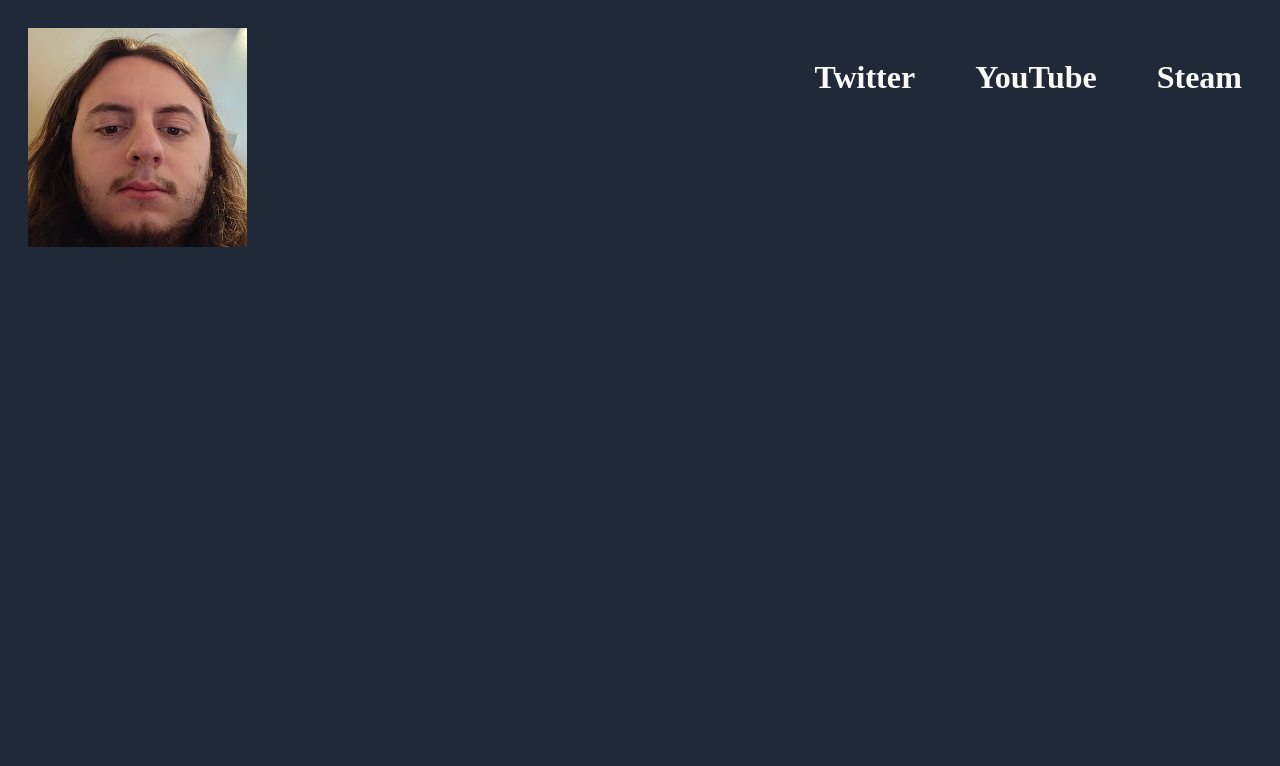
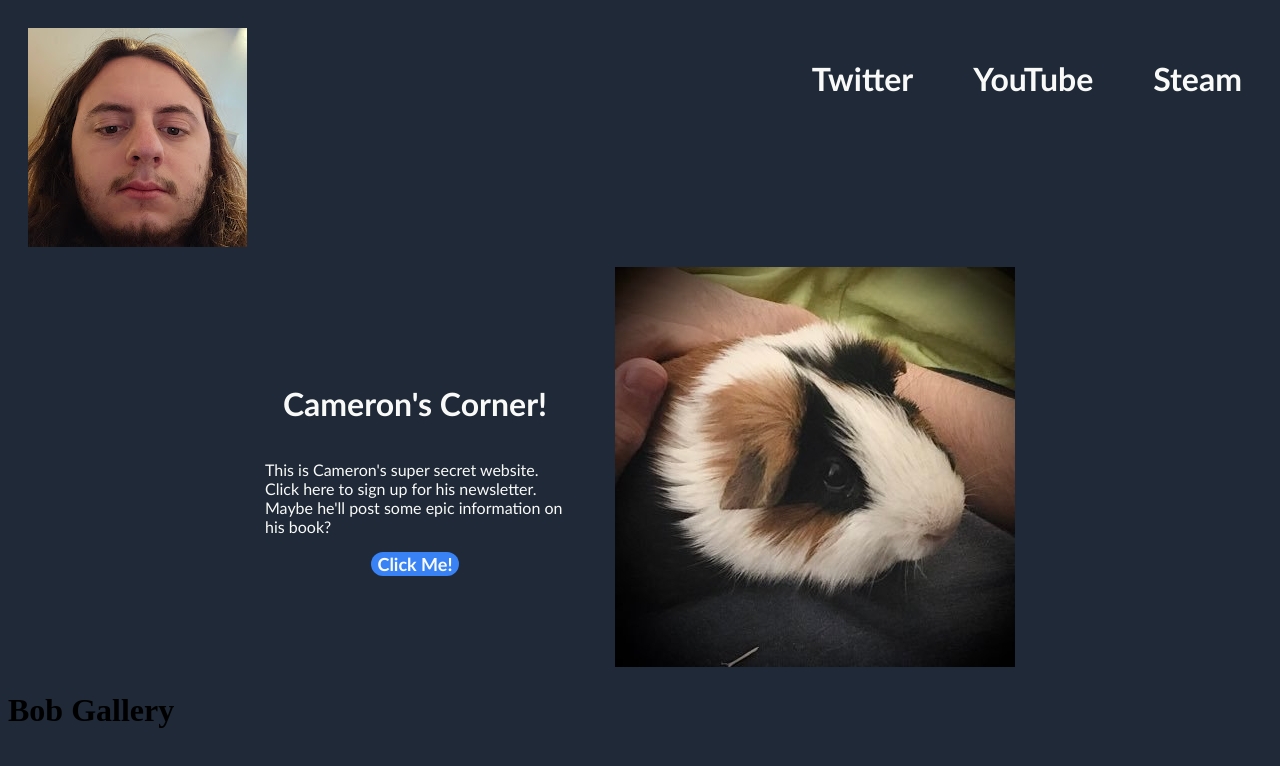
Before and after one commit to Camman6972/LandingPage, a plain HTML site: page index.html in a window 1280 px wide. Drawn offline with Linux system fonts and the light colour scheme.

Commit message:
Added the first section and got started with the second.

```diff
--- a/index.html
+++ b/index.html
@@ -9,9 +9,30 @@
 <body>
     <div class="Section1">
         <div class="one1"><img class="Img1" src="./images/cameron1.jpg"></div>
-        <div class="two1"><a href="https://twitter.com/Camman6972" target="_blank" rel="noopener noreferrer" ><h1>Twitter</h1></a></div>
-        <div class="three1"><a href="https://www.youtube.com/@Camman6972" target="_blank" rel="noopener noreferrer" ><h1>YouTube</h1></a></div>
-        <div class="four1"><a href="https://steamcommunity.com/id/TheWeedHasBeenSmoken" target="_blank" rel="noopener noreferrer" ><h1>Steam</h1></a></div>
+        <div class="two1"><a class="header" href="https://twitter.com/Camman6972" target="_blank" rel="noopener noreferrer" ><h1>Twitter</h1></a></div>
+        <div class="three1"><a class="header" href="https://www.youtube.com/@Camman6972" target="_blank" rel="noopener noreferrer" ><h1>YouTube</h1></a></div>
+        <div class="four1"><a class="header" href="https://steamcommunity.com/id/TheWeedHasBeenSmoken" target="_blank" rel="noopener noreferrer" ><h1>Steam</h1></a></div>
+    </div>
+
+    <div class="Section2">
+        <div class="subSection2">
+        <div class="one2"><h1 class="toptext">Cameron's Corner!</h1></div>
+        <div class="two2"><p class="toptext">This is Cameron's super secret website. Click here to sign up for his newsletter. Maybe he'll post some epic information on his book?</p></div>
+        <div class="three2"><button id="button1" class="toptext" >Click Me!</button></div>
+        </div>
+        <div class="Img2"><img src="./images/bob.jpg"></div>
+    </div>
+
+    <div class="Section3">
+        <div class="SubSection3one">
+            <h1>Bob Gallery</h1>
+        </div>
+        <div class="SubSection3two">
+
+        </div>
+        <div class="SubSection3three">
+
+        </div>
     </div>
 </body>
 </html>
--- a/styles.css
+++ b/styles.css
@@ -24,7 +24,6 @@
 .Section1 .one1 {
     display: flex;
     flex: 200 0 0%;
-    width: 200px;
 }
 
 .Section1 .two1 .three1 .four1 {
@@ -33,11 +32,40 @@
 }
 
 h1 {
-    font-family:'Times New Roman', Times, serif;
     font-style: bold;
 }
 
-a {
+.header {
     color:#f9faf8;
     text-decoration: none;
+    font-family:'Trebuchet MS', 'Lucida Sans Unicode', 'Lucida Grande', 'Lucida Sans', Arial, sans-serif;
 }
+
+.toptext {
+    color: #f9faf8;
+    font-family:'Trebuchet MS', 'Lucida Sans Unicode', 'Lucida Grande', 'Lucida Sans', Arial, sans-serif;
+}
+
+.Section2 {
+    display: flex;
+    align-items: center;
+    justify-content: center;
+    gap: 50px;
+}
+
+.subSection2 {
+    display: flex;
+    flex-direction: column;
+    align-items: center;
+    justify-content: space-evenly;
+    flex-basis: 300px;
+}
+
+#button1 {
+    font-size: 18px;
+    font-weight: bold;
+    border: #3882f6;
+    background-color: #3882f6;
+    cursor: pointer;
+    border-radius: 25px;
+}
```
